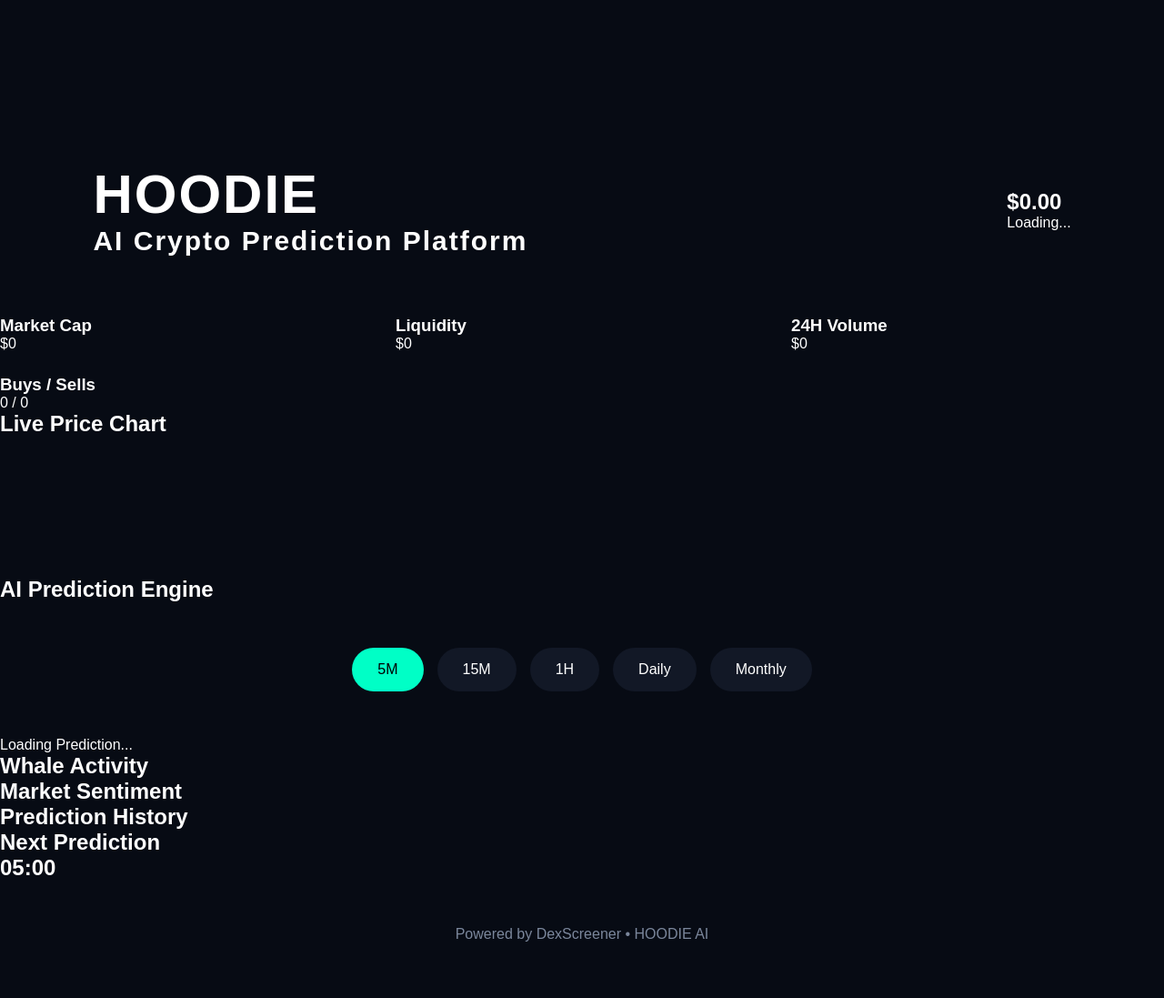
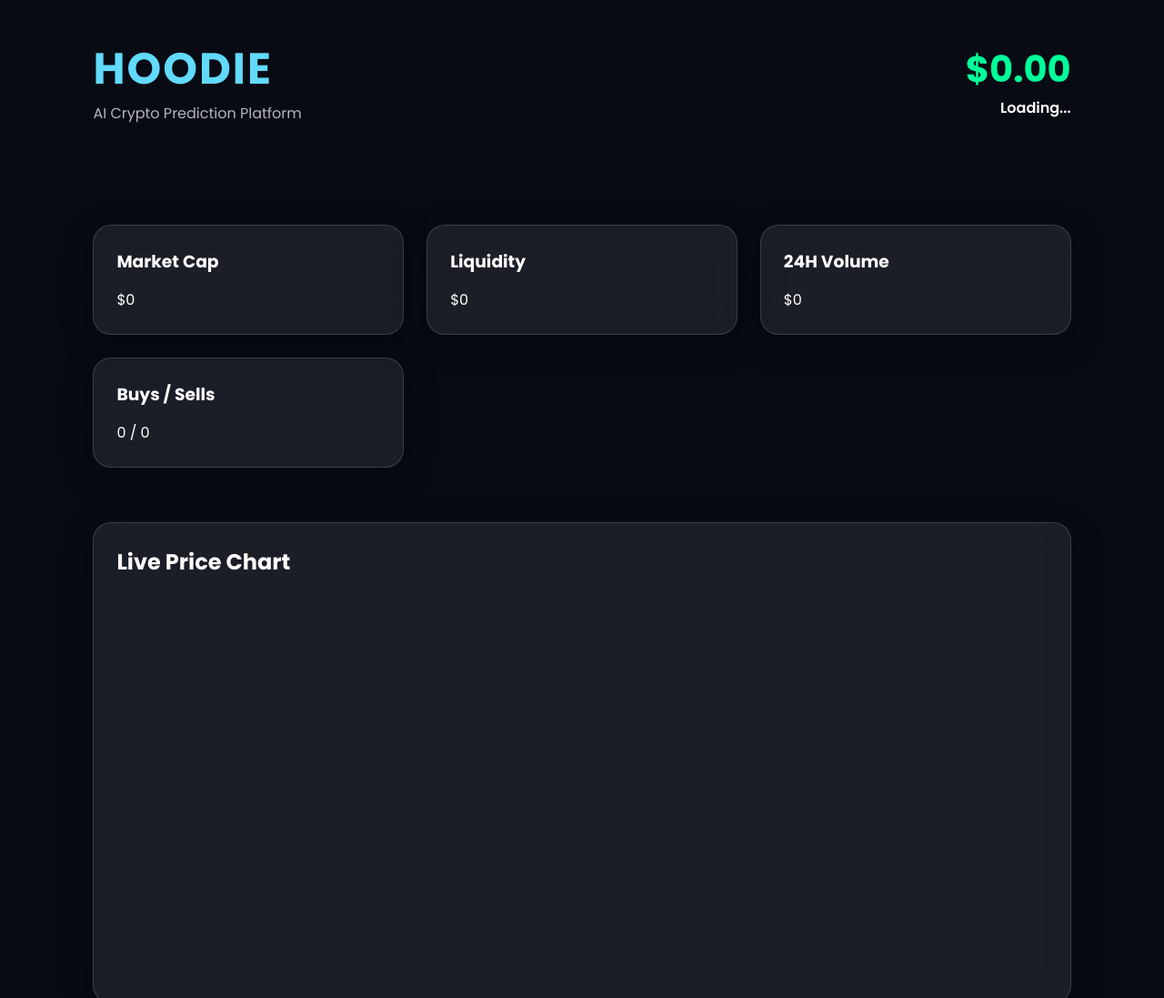
Before and after one commit to pgreat123/Hoodie, a plain HTML site: page index.html in a window 1280 px wide. Shown: the top 1097 px of the page at 91% size. Drawn offline with nearby package versions, Linux system fonts and the light colour scheme.

Commit message:
Refactor styles in style.css for improved design

```diff
--- a/style.css
+++ b/style.css
@@ -1,111 +1,211 @@
-/* -------------------------
-   TOKEN AI - Modern UI
---------------------------*/
-
 *{
     margin:0;
     padding:0;
     box-sizing:border-box;
-    font-family:'Space Grotesk',sans-serif;
+    font-family:'Poppins',sans-serif;
 }
 
 body{
-
-    background:#070b14;
-    color:white;
+    background:#080b14;
+    color:#fff;
     overflow-x:hidden;
-
+    min-height:100vh;
 }
 
-/* Animated Background */
-
-.background{
-
+#particles{
     position:fixed;
-    inset:0;
-
-    background:
-    radial-gradient(circle at 20% 20%,#00ffbf33,transparent 35%),
-    radial-gradient(circle at 80% 30%,#4b7cff33,transparent 30%),
-    radial-gradient(circle at 50% 90%,#8d3bff33,transparent 40%);
-
-    filter:blur(90px);
-
-    animation:float 12s ease-in-out infinite alternate;
-
+    width:100%;
+    height:100%;
+    top:0;
+    left:0;
     z-index:-1;
-
 }
 
-@keyframes float{
-
-0%{
-
-transform:translateY(0px);
-
+header{
+    display:flex;
+    justify-content:space-between;
+    align-items:center;
+    padding:40px 8%;
+    flex-wrap:wrap;
 }
 
-100%{
+.logo h1{
+    font-size:3rem;
+    color:#61dafb;
+    letter-spacing:2px;
+}
 
-transform:translateY(-60px);
+.logo p{
+    opacity:.7;
+}
 
+.priceCard{
+    text-align:right;
+}
+
+.priceCard h2{
+    font-size:2.5rem;
+    color:#00ff99;
+}
+
+#change{
+    font-weight:600;
+}
+
+.stats{
+    display:grid;
+    grid-template-columns:repeat(auto-fit,minmax(220px,1fr));
+    gap:20px;
+    padding:30px 8%;
+}
+
+.dashboard{
+    display:grid;
+    grid-template-columns:repeat(auto-fit,minmax(300px,1fr));
+    gap:25px;
+    padding:40px 8%;
+}
+
+.chartContainer,
+.prediction,
+.timer{
+    padding:30px 8%;
+}
+
+.glass{
+    background:rgba(255,255,255,.08);
+    backdrop-filter:blur(18px);
+    border:1px solid rgba(255,255,255,.15);
+    border-radius:20px;
+    padding:25px;
+    box-shadow:0 10px 35px rgba(0,0,0,.35);
+    transition:.3s;
+}
+
+.glass:hover{
+    transform:translateY(-5px);
+    box-shadow:0 20px 45px rgba(0,255,255,.15);
+}
+
+.glass h2,
+.glass h3{
+    margin-bottom:15px;
+}
+
+.tabs{
+    display:flex;
+    gap:10px;
+    margin:20px 0;
+    flex-wrap:wrap;
+}
+
+.tab{
+    border:none;
+    padding:12px 22px;
+    border-radius:30px;
+    cursor:pointer;
+    background:#1b2336;
+    color:white;
+    transition:.3s;
+}
+
+.tab:hover{
+    background:#3d5afe;
+}
+
+.tab.active{
+    background:#00bcd4;
+    color:#000;
+}
+
+#predictionText{
+    font-size:1.1rem;
+    line-height:1.8;
+}
+
+.meter{
+    width:100%;
+    height:18px;
+    background:#222;
+    border-radius:20px;
+    overflow:hidden;
+    margin:15px 0;
+}
+
+#sentimentFill{
+    width:70%;
+    height:100%;
+    background:linear-gradient(90deg,#ff4444,#ffee58,#00ff99);
+}
+
+#whales,
+#history{
+    list-style:none;
+}
+
+#whales li,
+#history li{
+    padding:12px 0;
+    border-bottom:1px solid rgba(255,255,255,.08);
+}
+
+#countdown{
+    font-size:3rem;
+    text-align:center;
+    color:#00ffcc;
+}
+
+footer{
+    padding:40px;
+    text-align:center;
+    opacity:.65;
+}
+
+canvas{
+    width:100%!important;
+}
+
+@media(max-width:900px){
+
+header{
+    flex-direction:column;
+    gap:30px;
+}
+
+.priceCard{
+    text-align:center;
+}
+
+.logo{
+    text-align:center;
+}
+
+.stats,
+.dashboard{
+    grid-template-columns:1fr;
+}
+
+#countdown{
+    font-size:2.3rem;
 }
 
 }
 
-/* Header */
-
-header{
-
-display:flex;
-
-justify-content:space-between;
-
-align-items:center;
-
-padding:25px 8%;
-
+@keyframes pulse{
+0%{
+box-shadow:0 0 0 rgba(0,255,255,.3);
+}
+50%{
+box-shadow:0 0 25px rgba(0,255,255,.5);
+}
+100%{
+box-shadow:0 0 0 rgba(0,255,255,.3);
+}
 }
 
-.logo{
-
-font-size:30px;
-
-font-weight:700;
-
-letter-spacing:2px;
-
-}
-
-.logo span{
-
-color:#00ffc6;
-
-}
-
-.connect{
-
-background:#00ffc6;
-
-border:none;
-
-padding:12px 22px;
-
-border-radius:40px;
-
-cursor:pointer;
-
-font-weight:700;
-
-transition:.3s;
-
-}
-
-.connect:hover{
-
-transform:translateY(-3px);
-
-box-shadow:0 0 25px #00ffc6;
+.priceCard{
+    animation:pulse 2.5s infinite;
+}box-shadow:0 0 25px #00ffc6;
 
 }
 
@@ -498,3 +598,11 @@ font-size:40px;
 }
 
 }
+
+.chartContainer canvas{
+    height:420px !important;
+}
+
+.flash{
+    animation: pulse 1s ease;
+}
```
